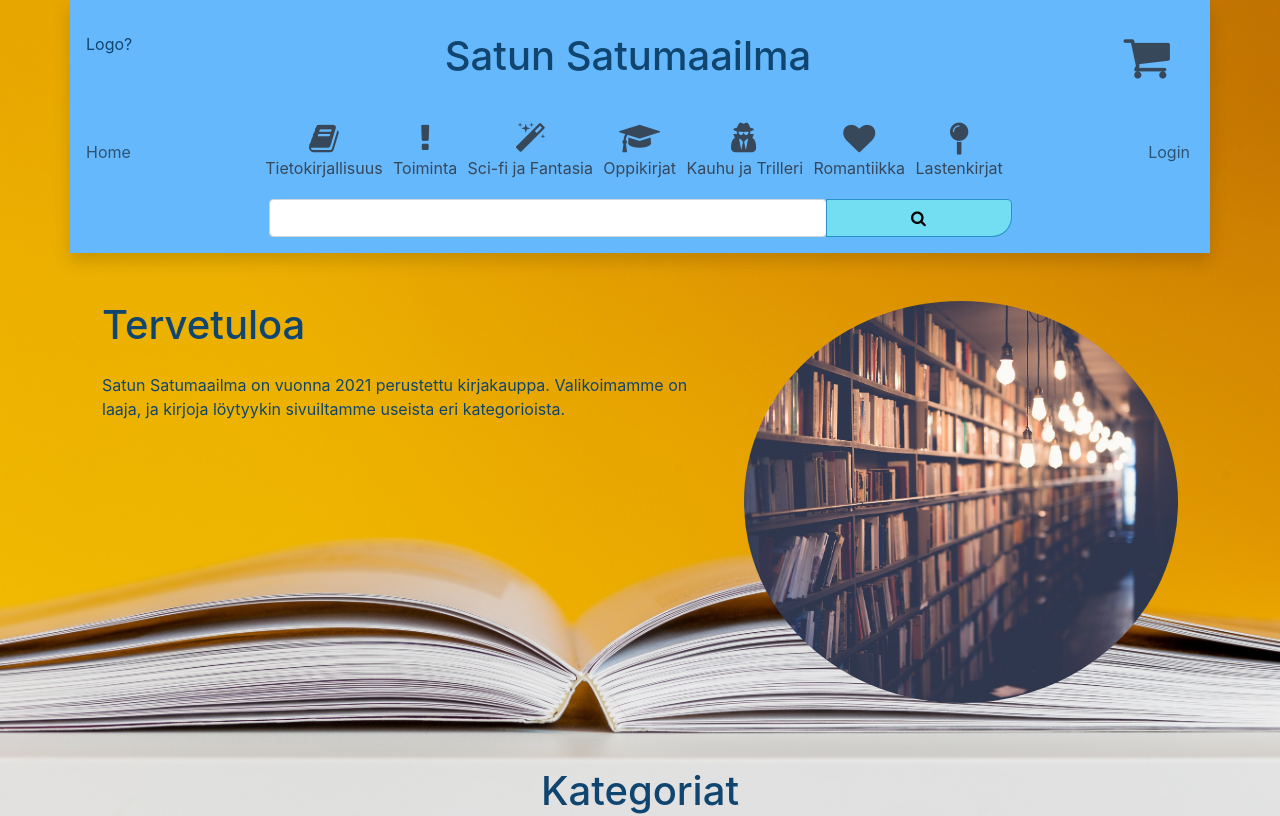
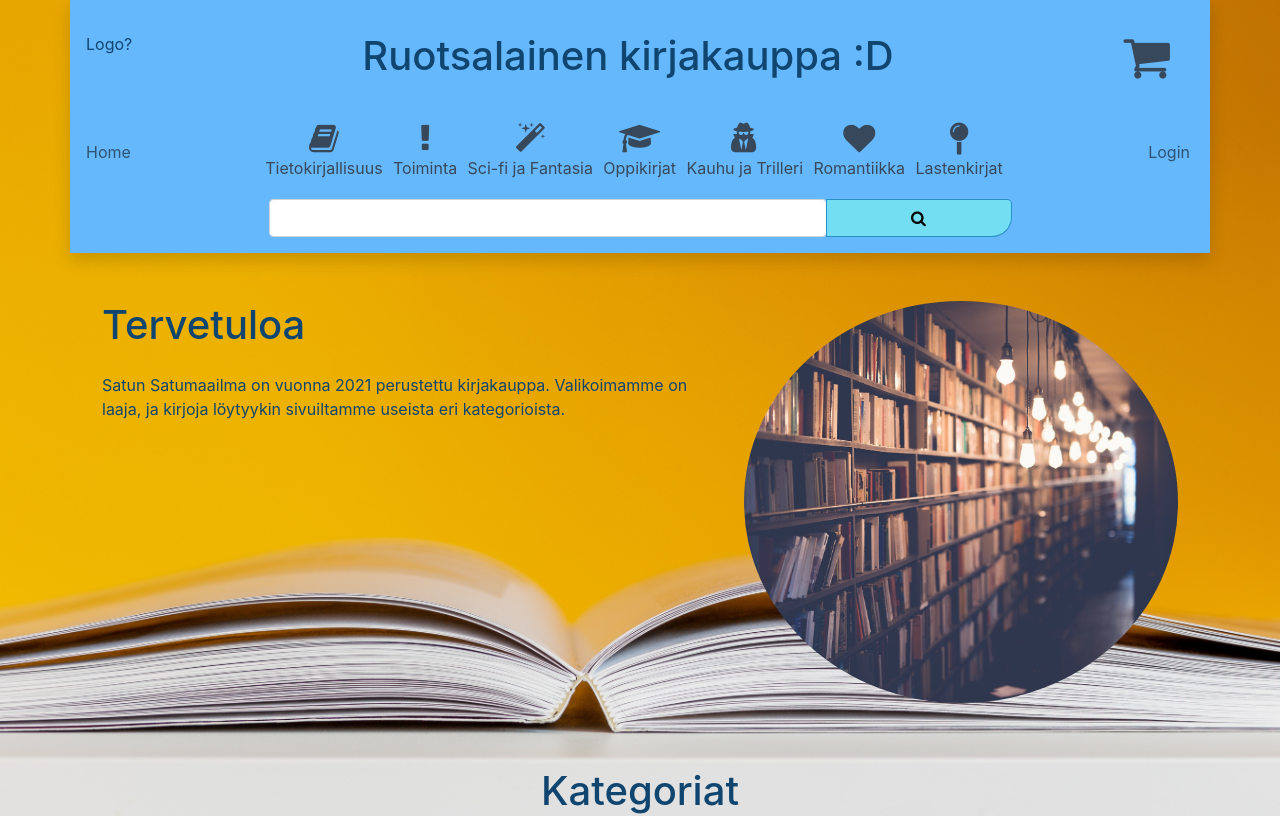
Before and after one commit to n0laja00/kirjakauppa, a React (Create React App) app: page / in a window 1280 px wide. Shown: the top 816 px of the page. Built offline with nearby package versions, Linux system fonts and the light colour scheme.

Commit message:
suomalainen

```diff
--- a/src/Content.js
+++ b/src/Content.js
@@ -17,7 +17,7 @@ export default function Content() {
                 </div>
 
                 <div className="row pb-5 d-flex justify-content-center">
-                    <div className="row ">
+                    <div className="row">
                     <h1 className="pb-4 col-12 text-center">Kategoriat</h1>
                     </div>
                     <button className="col-sm-2 m-2 btn categoryButton">Tietokirjallisuus</button>
--- a/src/Header.js
+++ b/src/Header.js
@@ -9,7 +9,7 @@ export default function Header() {
             <div className="row p-3">
                 <div className="col-sm-1">Logo?</div>
                 <div className="col-sm-10">
-                    <h1 className="text-center">Satun Satumaailma</h1>
+                    <h1 className="text-center">Ruotsalainen kirjakauppa :D</h1>
                 </div>
                 <div className="shopcart_cs col-sm-1 text-end">
                 <Link className="link varjo" to="/ShoppingCart">
```
